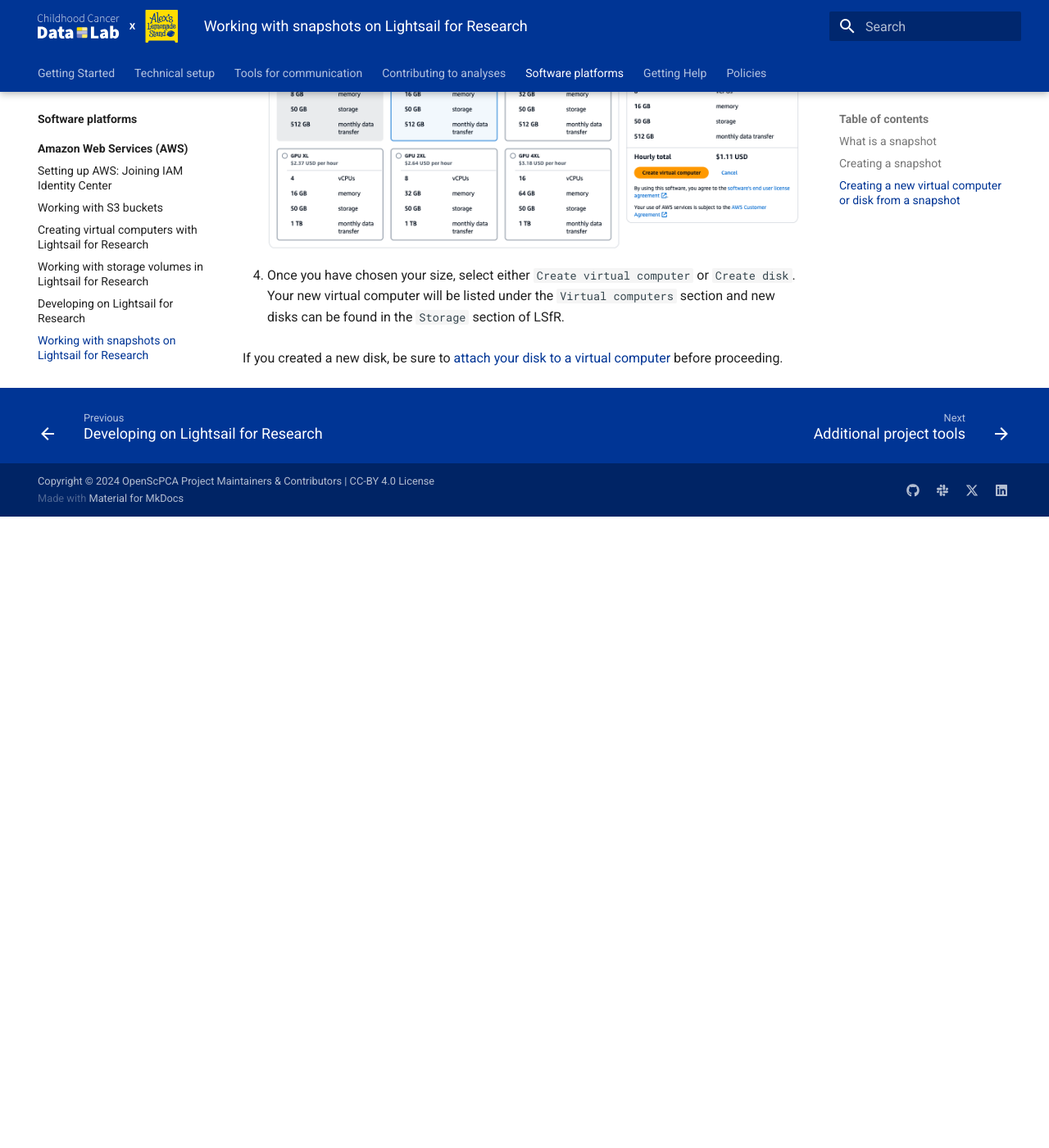
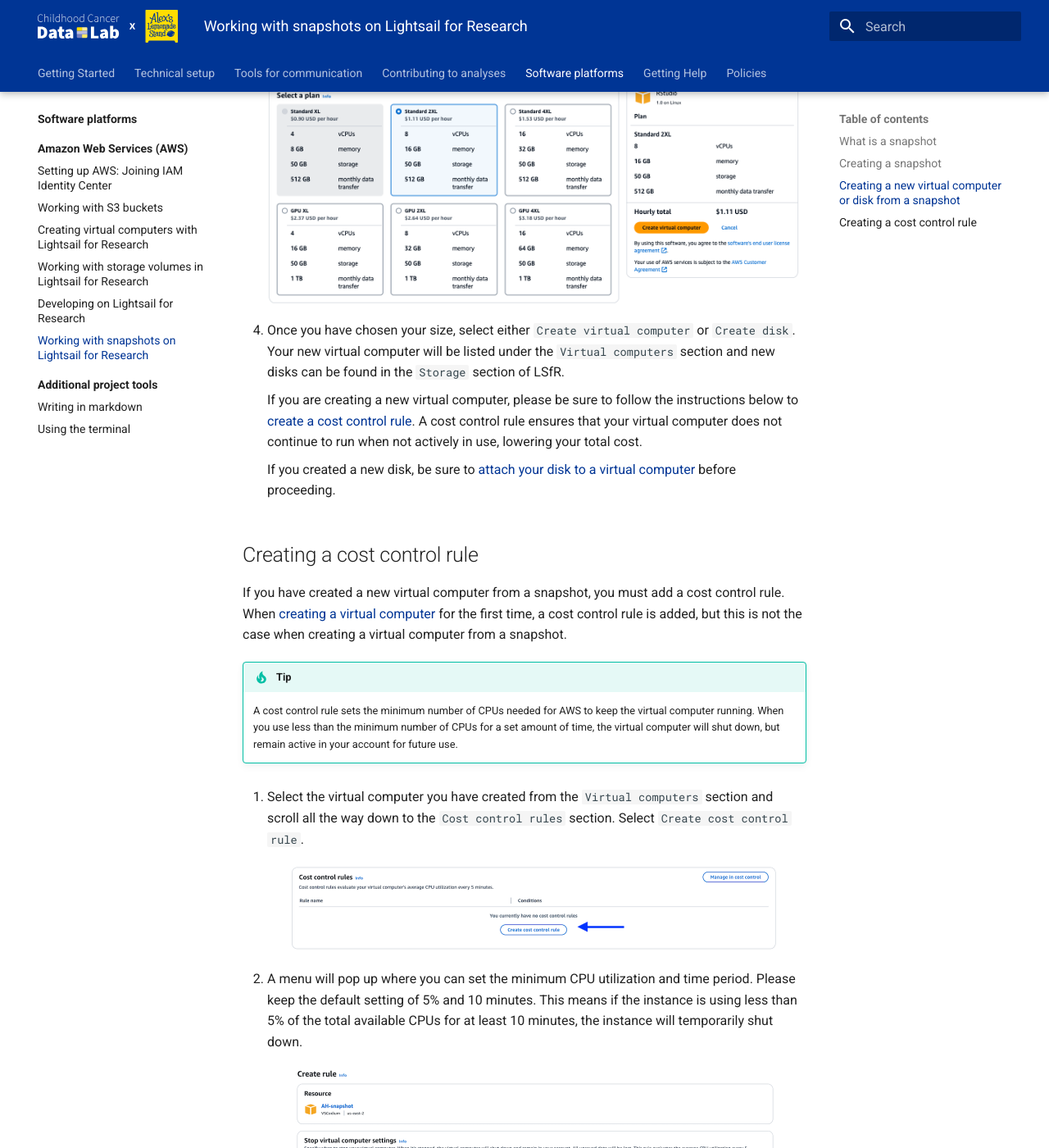
Before and after one commit to AlexsLemonade/OpenScPCA-analysis, an MkDocs documentation site: the page built from docs/software-platforms/aws/working-with-snapshots.md, in a window 1280 px wide and 1400 px high, scrolled down 2901 px. Shown: the whole window at 82% size. Built offline with MkDocs 1.6.1 and Material for MkDocs 9.7.7, drawn with Linux system fonts in a browser that asks for light colours; before the commit the page ends 3531 px from its top, so only the background shows below that; some of the changed text lies outside the part shown.

Commit message:
cost control rules

```diff
--- a/docs/software-platforms/aws/working-with-snapshots.md
+++ b/docs/software-platforms/aws/working-with-snapshots.md
@@ -4,7 +4,9 @@
 
 Snapshots of both [virtual computers](./creating-vcs.md) and [disks](./working-with-volumes.md) can be created in Lightsail for Research (LSfR).
 You can think of these snapshots as back-ups of your virtual computer or disk.
+
 As with backing up your computer, it is recommended to save snapshots frequently so that no data is lost.
+We recommend doing this once a week.
 
 - Snapshots can be used to restore or create a new virtual computer or disk.
 This is particularly helpful if you need to restore a virtual computer or disk that has crashed for any reason.
@@ -33,6 +35,7 @@
     </figure>
 
 1. You will then be prompted to provide a descriptive name for your snapshot.
+It can be helpful to include the date of the snapshot in the name.
 Once a name has been created, click `Create snapshot`.
 
     <figure markdown="span">
@@ -74,4 +77,38 @@
 1. Once you have chosen your size, select either `Create virtual computer` or `Create disk`.
 Your new virtual computer will be listed under the `Virtual computers` section and new disks can be found in the `Storage` section of LSfR.
 
-If you created a new disk, be sure to [attach your disk to a virtual computer](./working-with-volumes.md#creating-and-attaching-a-disk) before proceeding.
+    If you are creating a new virtual computer, please be sure to follow the instructions below to [create a cost control rule](#creating-a-cost-control-rule).
+    A cost control rule ensures that your virtual computer does not continue to run when not actively in use, lowering your total cost.
+
+    If you created a new disk, be sure to [attach your disk to a virtual computer](./working-with-volumes.md#creating-and-attaching-a-disk) before proceeding.
+
+## Creating a cost control rule
+
+If you have created a new virtual computer from a snapshot, you must add a cost control rule.
+When [creating a virtual computer](./creating-vcs.md) for the first time, a cost control rule is added, but this is not the case when creating a virtual computer from a snapshot.
+
+!!! tip
+    A cost control rule sets the minimum number of CPUs needed for AWS to keep the virtual computer running.
+    When you use less than the minimum number of CPUs for a set amount of time, the virtual computer will shut down, but remain active in your account for future use.
+
+
+1. Select the virtual computer you have created from the `Virtual computers` section and scroll all the way down to the `Cost control rules` section.
+Select `Create cost control rule`.
+
+    <figure markdown="span">
+        ![Create rule](../../img/snapshots-7.png){width="600"}
+    </figure>
+
+1. A menu will pop up where you can set the minimum CPU utilization and time period.
+Please keep the default setting of 5% and 10 minutes.
+This means if the instance is using less than 5% of the total available CPUs for at least 10 minutes, the instance will temporarily shut down.
+
+    <figure markdown="span">
+        ![Set up rule](../../img/snapshots-8.png){width="600"}
+    </figure>
+
+1. You will then be asked to confirm your choices, click `Confirm`.
+
+    <figure markdown="span">
+        ![Confirm rule](../../img/snapshots-9.png){width="500"}
+    </figure>
```
Also changed, not shown: docs/software-platforms/aws/creating-vcs.md (+1 -1 lines), docs/img/snapshots-3.png, docs/img/snapshots-7.png (added), docs/img/snapshots-8.png (added), docs/img/snapshots-9.png (added).
